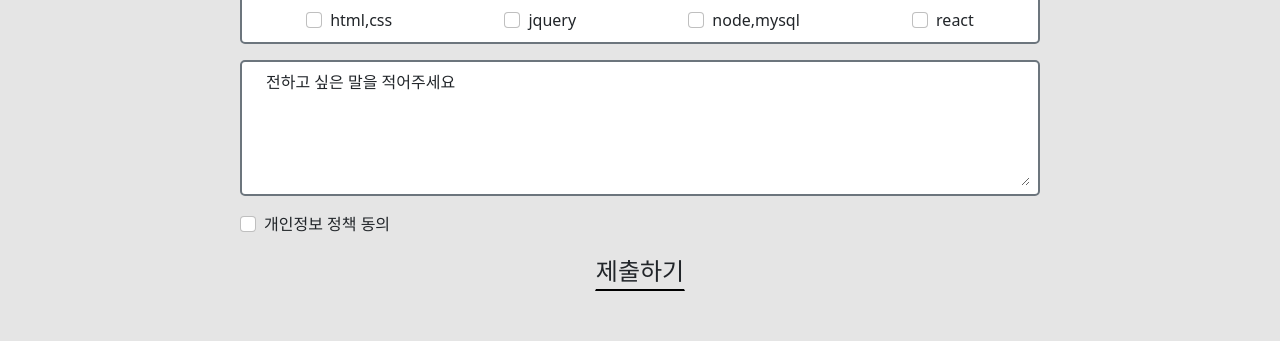
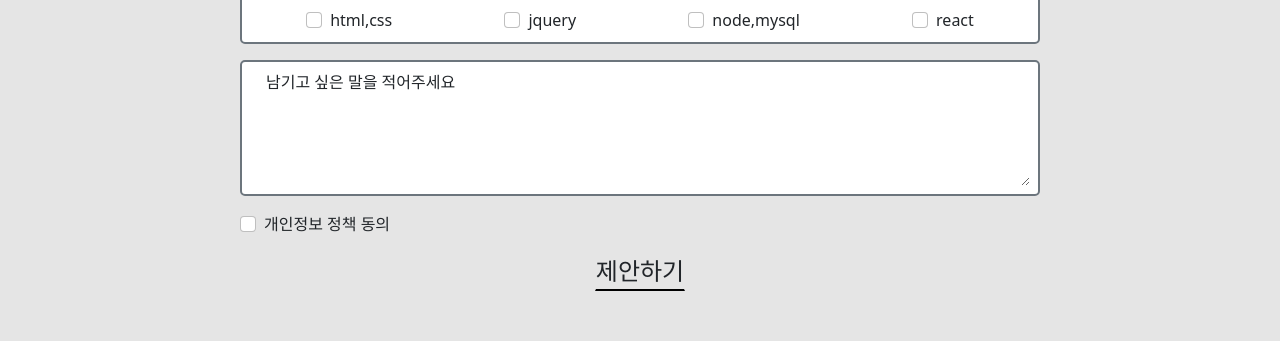
Before and after one commit to lbaku89/portfolio-react-220418, a React (Create React App) app in the folder front/: page / in a window 1280 px wide. Shown: the part 4538-4879 px from the top of the page. Built offline with nearby package versions, Linux system fonts and the light colour scheme; a web font is replaced by a local one.

Commit message:
220418 1310

```diff
--- a/front/public/css/khwStyle.scss
+++ b/front/public/css/khwStyle.scss
@@ -270,7 +270,7 @@ html{
 
     }
   }
-  bak
+
 
   #AboutMeRightDiv.aos-animate{
     .AboutMeSkillgraphBox{
--- a/front/src/components/AboutMe.js
+++ b/front/src/components/AboutMe.js
@@ -11,8 +11,6 @@ export default function AboutMe() {
   useEffect(() => {
     AOS.init();
   })
-
-
 
   return (
     <div id='AboutMeWrap'  className='container-lg khysection1'>
--- a/front/src/components/ContactMe.js
+++ b/front/src/components/ContactMe.js
@@ -96,14 +96,14 @@ export default function ContactMe() {
               </div>
             </Form.Group>
             <Form.Group className="mb-3 FormGroupTag" controlId="exampleForm.ControlTextarea1">
-              <Form.Label className='ps-3 pe-3'>전하고 싶은 말을 적어주세요</Form.Label>
+              <Form.Label className='ps-3 pe-3'>남기고 싶은 말을 적어주세요</Form.Label>
               <Form.Control className="FormControlTag ps-3 pe-3"as="textarea" rows={3} />
             </Form.Group>
             <Form.Group className="mb-3" controlId="formBasicCheckbox">
               <Form.Check type="checkbox" label="개인정보 정책 동의" />
             </Form.Group>
             <Button variant="" type="submit" className='m-auto d-block' id="ContactMeSubmitBtn">
-             제출하기
+             제안하기
             </Button>
           </Form>
         </div>
```
